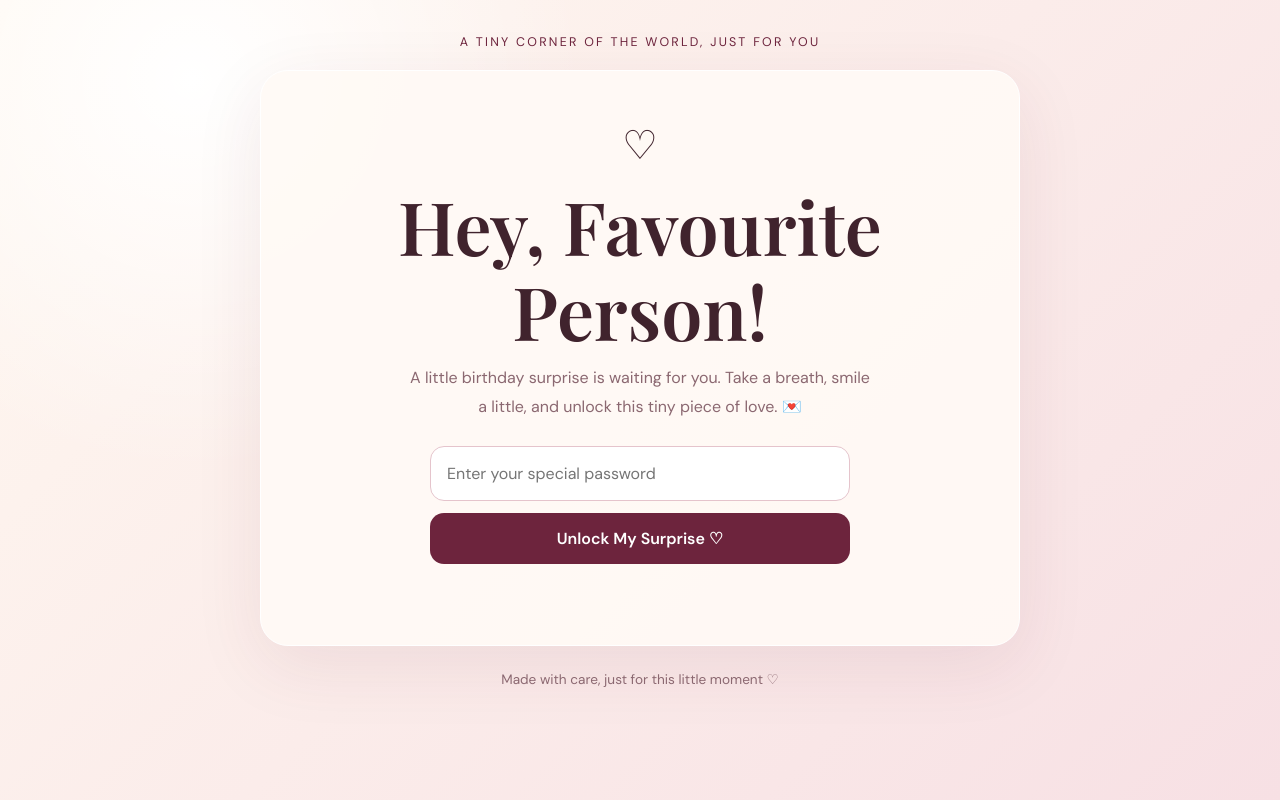
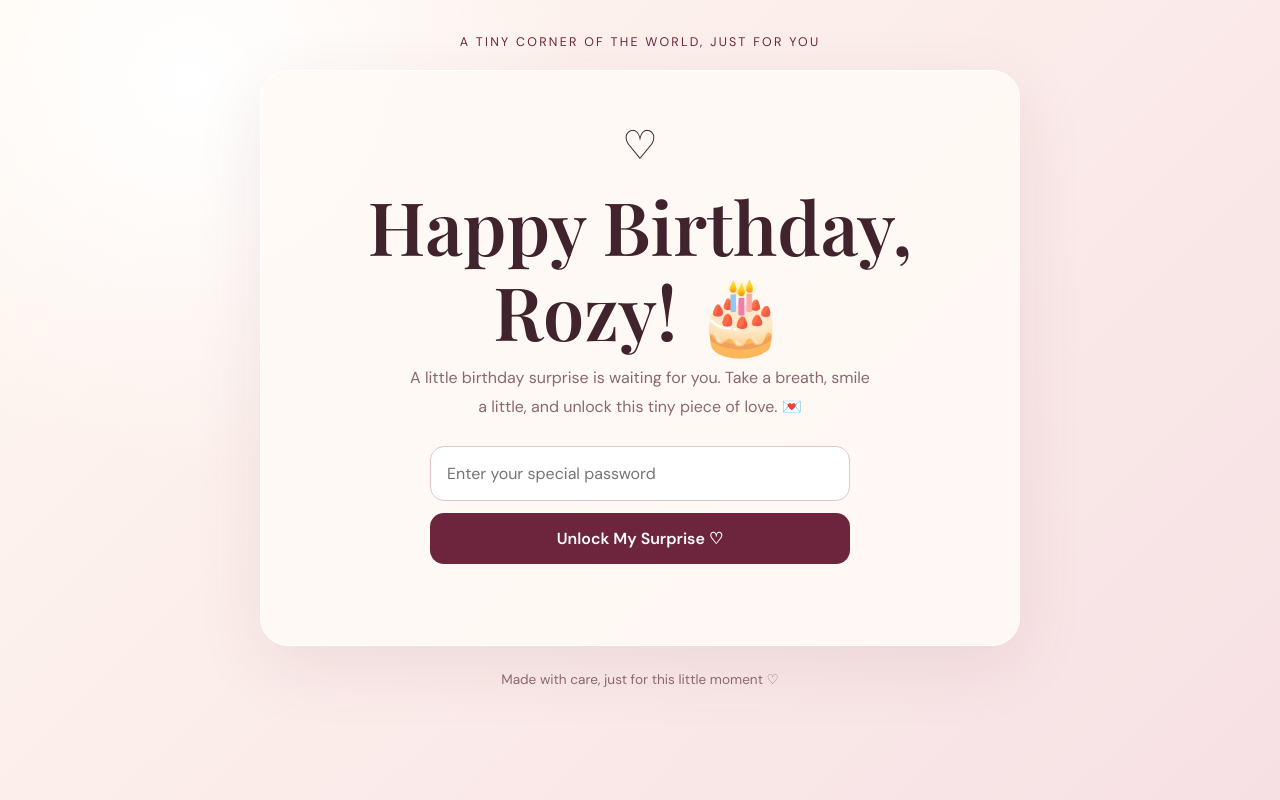
Before and after one commit to mdosaidsidd-cyber/Birthday-special-, a website: page public/index.html in a window 1280 px wide. Drawn offline with nearby package versions, Linux system fonts and the light colour scheme; a web font is replaced by a local one.

Commit message:
Update birthday message in index.html

```diff
--- a/public/index.html
+++ b/public/index.html
@@ -21,7 +21,7 @@ footer{text-align:center;color:var(--muted);font-size:.85rem;margin-top:25px}.co
 </style></head>
 <body><main>
 <div class="top">A tiny corner of the world, just for you</div>
-<section class="card" id="gate"><div class="heart">♡</div><h1>Hey, Favourite Person!</h1>
+<section class="card" id="gate"><div class="heart">♡</div><h1>Happy Birthday, Rozy! 🎂</h1>
 <p class="subtitle">A little birthday surprise is waiting for you. Take a breath, smile a little, and unlock this tiny piece of love. 💌</p>
 <form id="unlockForm"><input id="password" type="password" placeholder="Enter your special password" autocomplete="off" required aria-label="Password"><button id="unlockBtn" type="submit">Unlock My Surprise ♡</button><div class="error" id="error" aria-live="polite"></div></form></section>
 <section class="card hidden" id="surprise"><div class="heart">💗</div><h1>Happy Birthday</h1><p class="subtitle">To someone who will always mean something special to me.</p>
```
